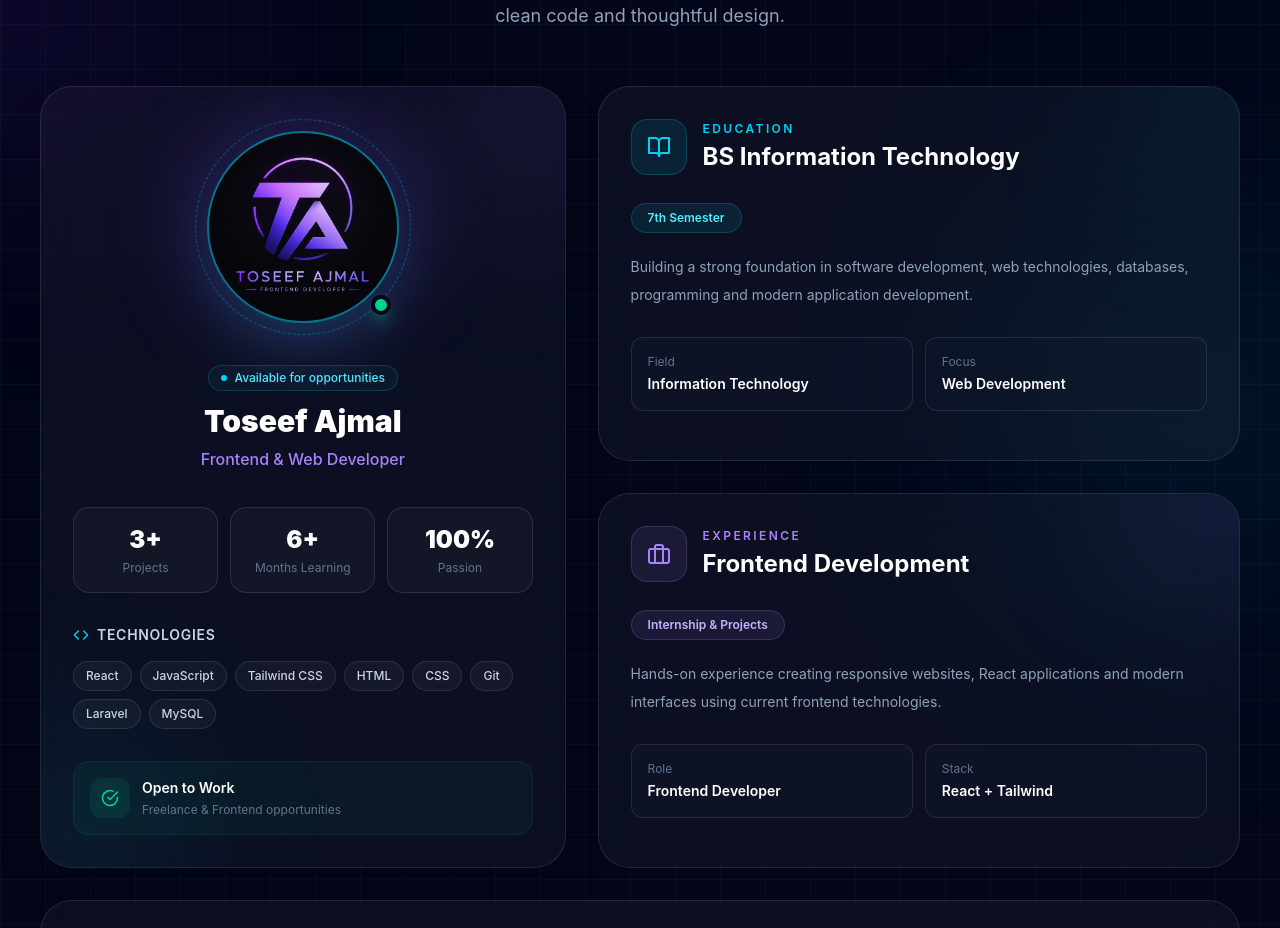
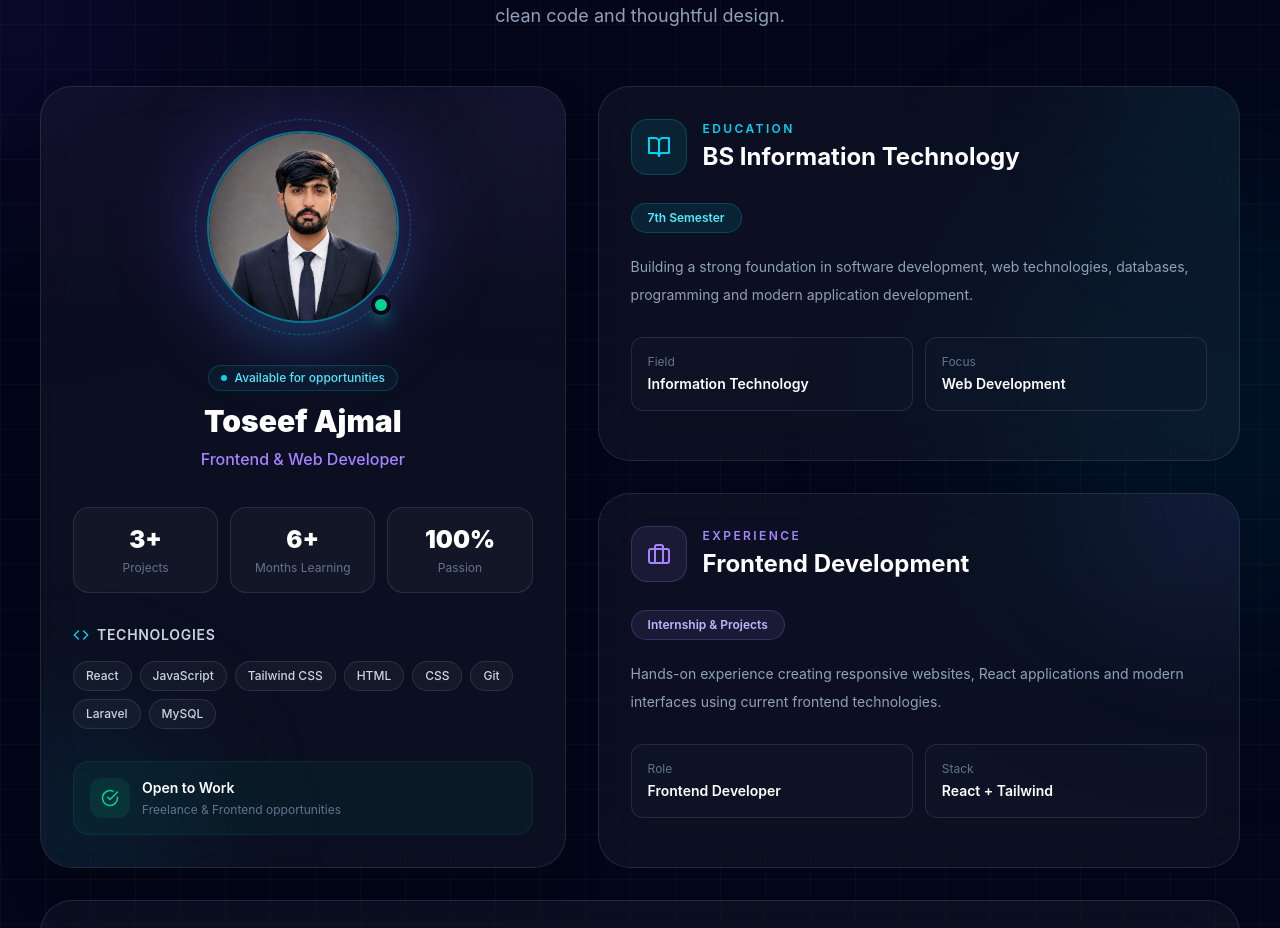
Before and after one commit to toseefajmal/toseefajmal-portfolio, a React (Vite) app: page / in a window 1280 px wide. Shown: the part 1144-2072 px from the top of the page. Built offline with nearby package versions, Linux system fonts and the light colour scheme.

Commit message:
fix: update image extension from .png to .jpeg in About component

```diff
--- a/src/components/About.jsx
+++ b/src/components/About.jsx
@@ -178,7 +178,7 @@ const About = () => {
                   <div className="relative h-44 w-44 overflow-hidden rounded-full border-2 border-cyan-400/50 bg-slate-900 shadow-2xl shadow-cyan-500/20 sm:h-48 sm:w-48">
 
                     <img
-                      src="/ta.png"
+                      src="/ta.jpeg"
                       alt="Toseef Ajmal"
                       className="block h-full w-full rounded-full object-cover"
                     />
```
